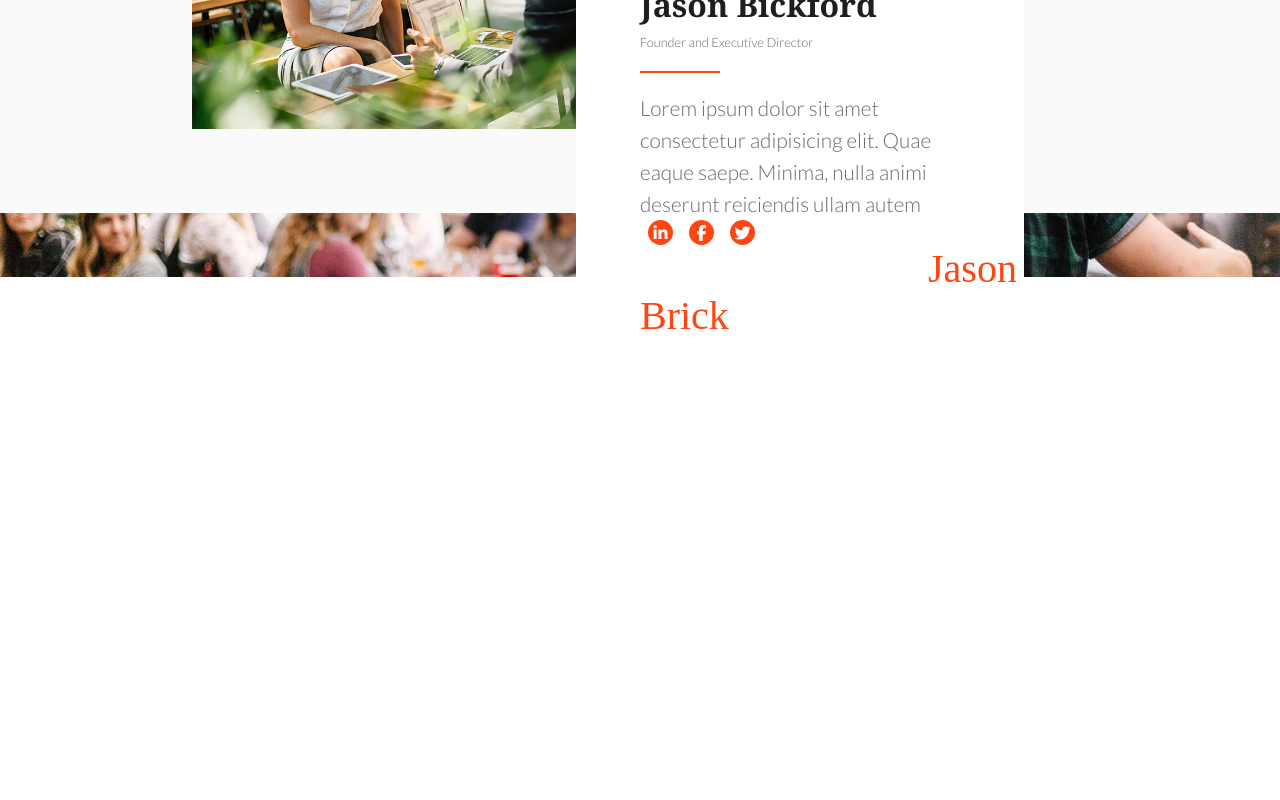
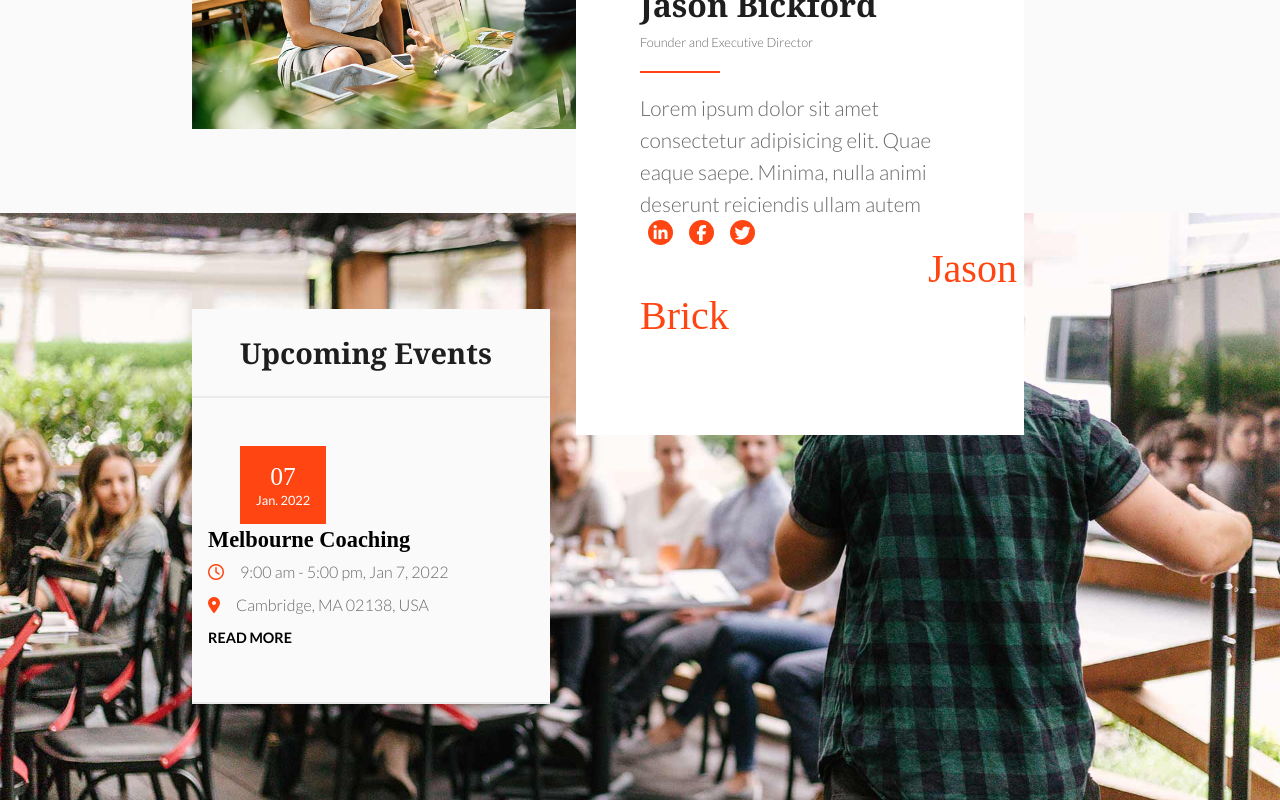
Before and after one commit to DavideIsaia/proj-html-vuejs, a Vue app: page / in a window 1280 px wide. Shown: the part 1804-2604 px from the top of the page. Before the commit the page ends 2239 px from the top, so only its background shows below. Built offline with nearby package versions, Linux system fonts and the light colour scheme; a web font is replaced by a local one.

Commit message:
aggiunto stile elemento calendario

```diff
--- a/src/components/AppMain.vue
+++ b/src/components/AppMain.vue
@@ -20,7 +20,31 @@
     <!-- section founder's citation -->
     <CitCard />
     <!-- section upcoming events -->
-    <section class="events"></section>
+    <section class="events">
+      <div class="container">
+        <div class="calendar">
+          <div class="title bold">Upcoming Events</div>
+          <div class="meeting clearfix">
+            <div class="date">
+              <div class="day">07</div>
+              <div class="month">Jan. 2022</div>
+            </div>
+            <div class="col-right">
+              <h6>Melbourne Coaching</h6>
+              <div>
+                <i class="far fa-clock"></i
+                ><span class="text">9:00 am - 5:00 pm, Jan 7, 2022</span>
+              </div>
+              <div>
+                <i class="fas fa-map-marker-alt"></i
+                ><span class="text">Cambridge, MA 02138, USA</span>
+              </div>
+              <div class="read-more">read more</div>
+            </div>
+          </div>
+        </div>
+      </div>
+    </section>
   </main>
 </template>
 
@@ -57,6 +81,29 @@ export default {
           text: "Lorem, ipsum dolor sit amet consectetur adipisicing elit.",
         },
       ],
+      meetings: [
+        {
+          day: "07",
+          month: "Jan. 2022",
+          title: "Melbourne Coaching",
+          hour: "9:00 am - 5:00 pm, Jan 7, 2022",
+          place: "Cambridge, MA 02138, USA",
+        },
+        {
+          day: "11",
+          month: "Jan. 2022",
+          title: "New York Coaching",
+          hour: "9:00 am - 5:00 pm, Jan 11, 2022",
+          place: "Cambridge, MA 02138, USA",
+        },
+        {
+          day: "21",
+          month: "Jan. 2022",
+          title: "London Coaching",
+          hour: "9:00 am - 5:00 pm, Jan 21, 2022",
+          place: "Cambridge, MA 02138, USA",
+        },
+      ],
     };
   },
 };
@@ -87,7 +134,52 @@ main {
     background-size: cover;
     background-position: center;
     margin-top: 5rem;
-    padding: 2rem 0;
+    padding: 6rem 0;
+    .calendar {
+      width: 40%;
+      background-color: $bg-color-04;
+      .title {
+        padding: 1.5rem 3rem;
+        font-size: 1.8rem;
+        border-bottom: 2px solid $bdr-color-03;
+      }
+      .meeting {
+        background-color: $bg-color-04;
+        padding: 3rem 0;
+        border-bottom: 2px solid $bdr-color-03;
+        .date {
+          float: left;
+          padding: 1rem;
+          background-color: $bg-color-08;
+          color: white;
+          text-align: center;
+          margin-left: 3rem;
+          .day {
+            font-size: 1.6rem;
+          }
+          .month {
+            font-family: "Lato", sans-serif;
+            font-size: 0.8rem;
+          }
+        }
+        .col-right {
+          float: left;
+          padding-left: 1rem;
+          text-align: left;
+          line-height: 2rem;
+          h6 {
+            font-size: 1.4rem;
+          }
+          i {
+            margin-right: 1rem;
+            color: $txt-color-08;
+          }
+          span {
+            font-size: 1rem;
+          }
+        }
+      }
+    }
   }
 }
 </style>
--- a/src/style/commons.scss
+++ b/src/style/commons.scss
@@ -58,6 +58,12 @@ a {
   color: inherit;
 }
 
+.clearfix::after {
+  content: "";
+  clear: both;
+  display: table;
+}
+
 .line {
   height: 2px;
   width: 80px;
@@ -73,3 +79,11 @@ button {
   border-color: transparent;
   cursor: pointer;
 }
+
+.read-more {
+  text-transform: uppercase;
+  font-size: 0.9rem;
+  font-weight: bold;
+  font-family: 'Lato', sans-serif;
+  cursor: pointer;
+}
```
